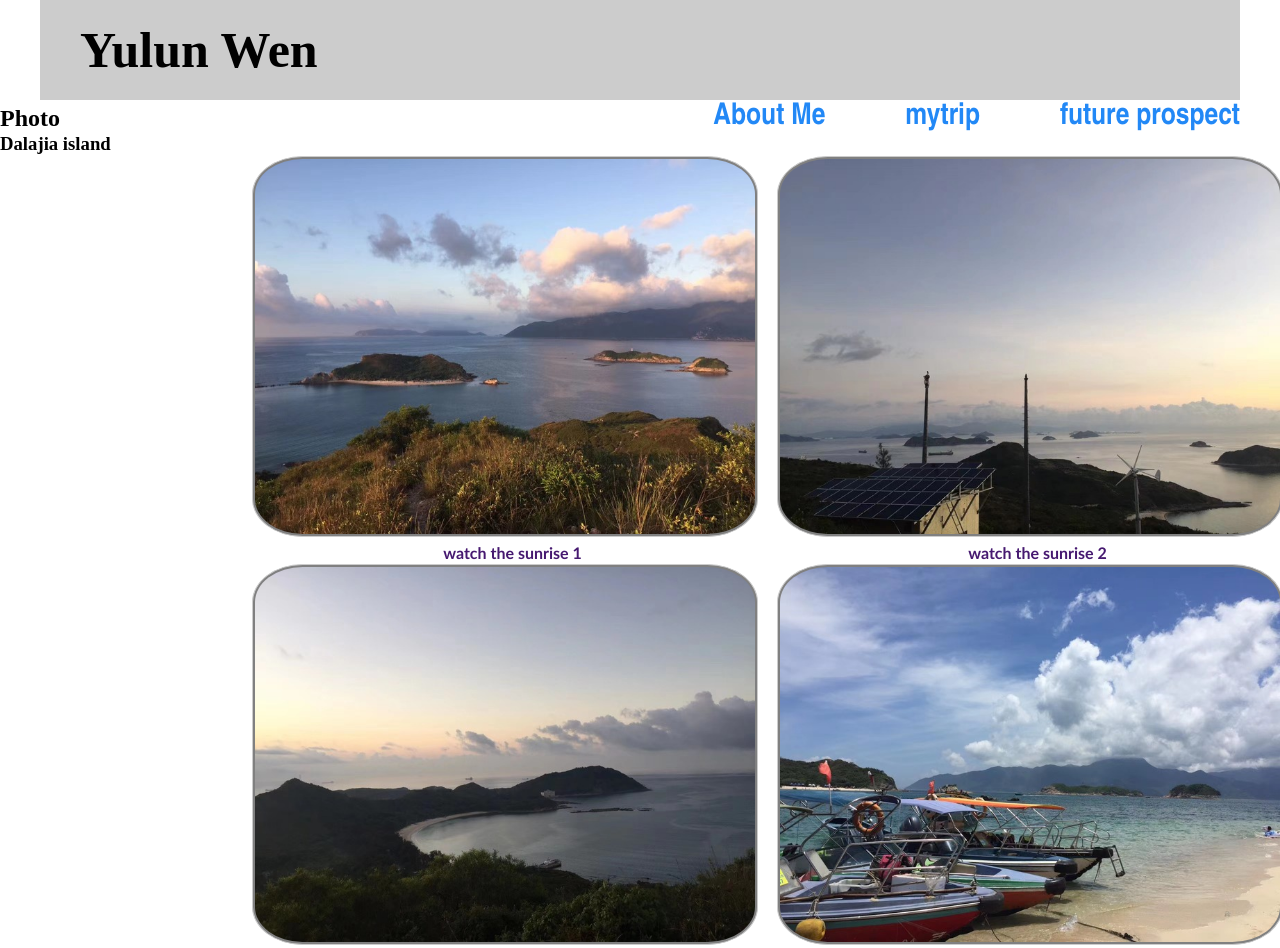
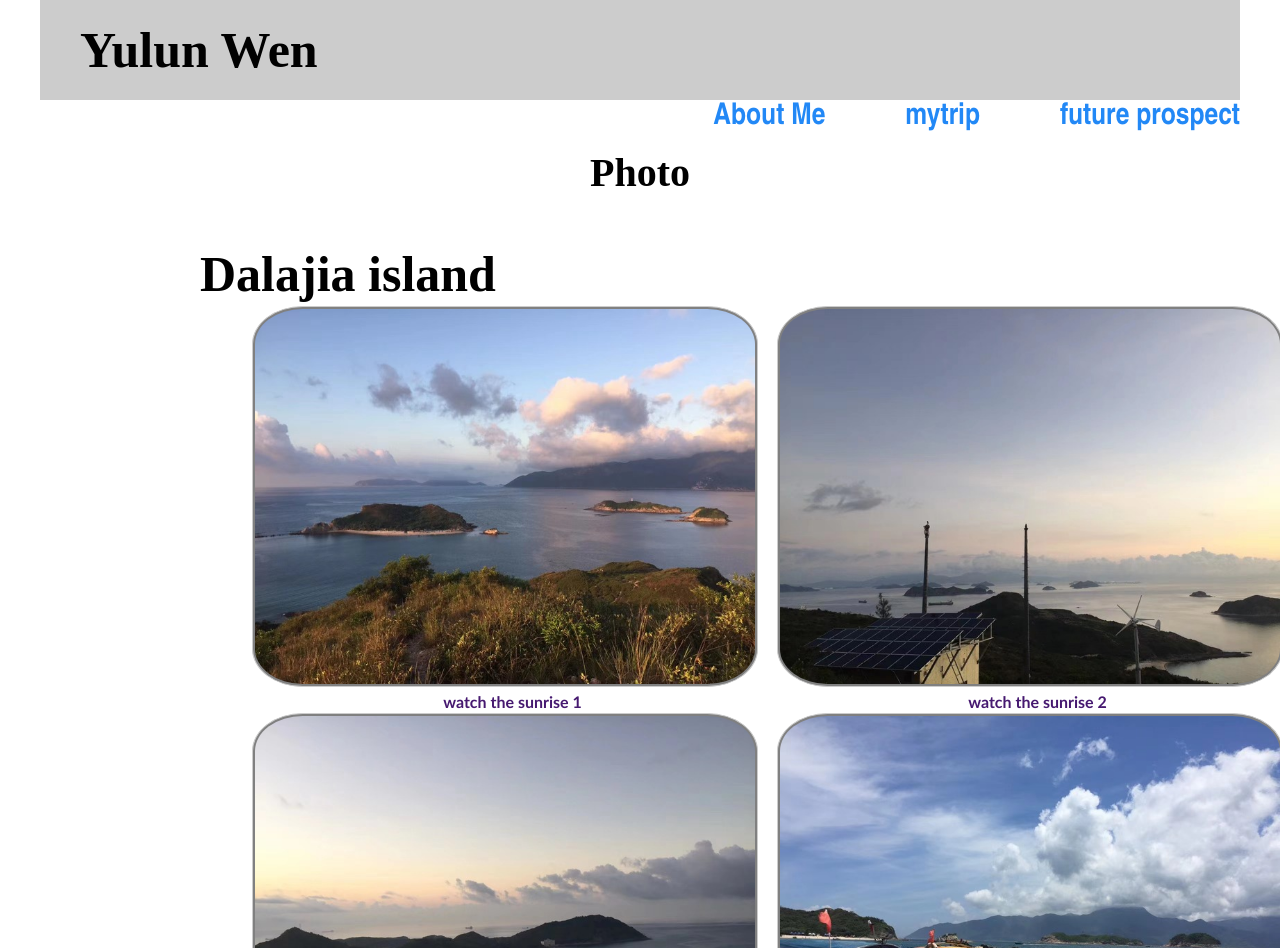
Before and after one commit to Olun-wen/project2, a plain HTML site: page mytrip.html in a window 1280 px wide. Shown: the top 948 px of the page. Drawn offline with Linux system fonts and the light colour scheme.

Commit message:
Update style.css

```diff
--- a/css/style.css
+++ b/css/style.css
@@ -95,14 +95,14 @@ section .content {
 /* index  ===end=== */
 
 /* mytrip */
-#title-1 {
+.title-1 {
   font-size: 40px;
   text-align: center;
   margin: 0 auto;
   margin-top: 50px;
 }
 
-#title-2 {
+.title-2 {
   margin-top: 50px;
   margin-left: 200px;
   font-size: 50px;
```
